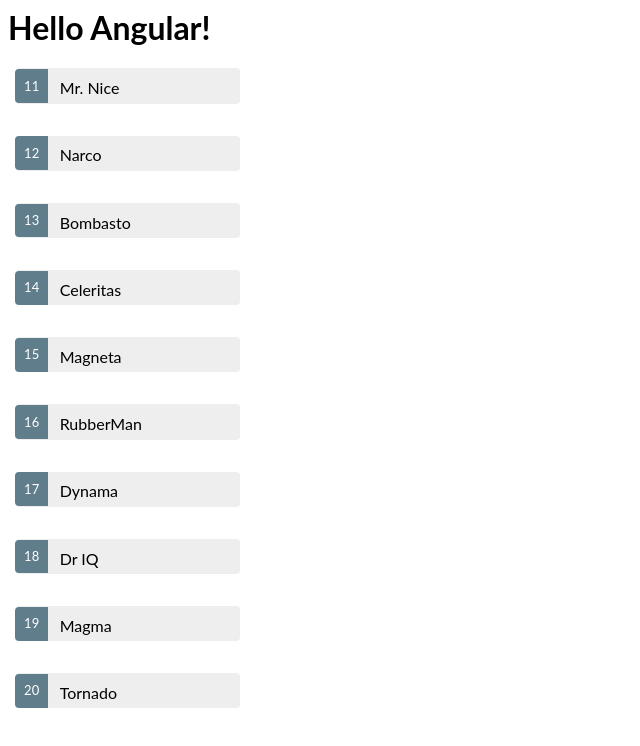
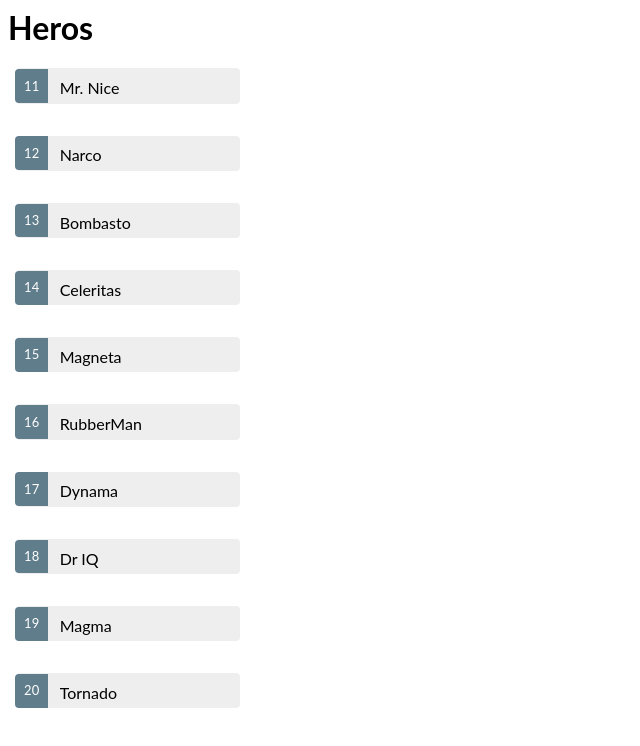
Before and after one commit to binilet/angular-Stackblits-demo, an Angular app: page / in a window 1280 px wide. Shown: the top 746 px of the page, without its empty margins (0-640 px from the left). Built offline with nearby package versions, Linux system fonts and the light colour scheme.

Commit message:
2 files modified

```diff
--- a/src/app/app.component.ts
+++ b/src/app/app.component.ts
@@ -6,5 +6,5 @@ import { Component } from '@angular/core';
   styleUrls: [ './app.component.css' ]
 })
 export class AppComponent  {
-  name = 'Angular';
+  name = 'Heros';
 }
--- a/src/app/hello.component.ts
+++ b/src/app/hello.component.ts
@@ -2,7 +2,7 @@ import { Component, Input } from '@angular/core';
 
 @Component({
   selector: 'hello',
-  template: `<h1>Hello {{name}}!</h1>`,
+  template: `<h1>{{name}}</h1>`,
   styles: [`h1 { font-family: Lato; }`]
 })
 export class HelloComponent {
```
